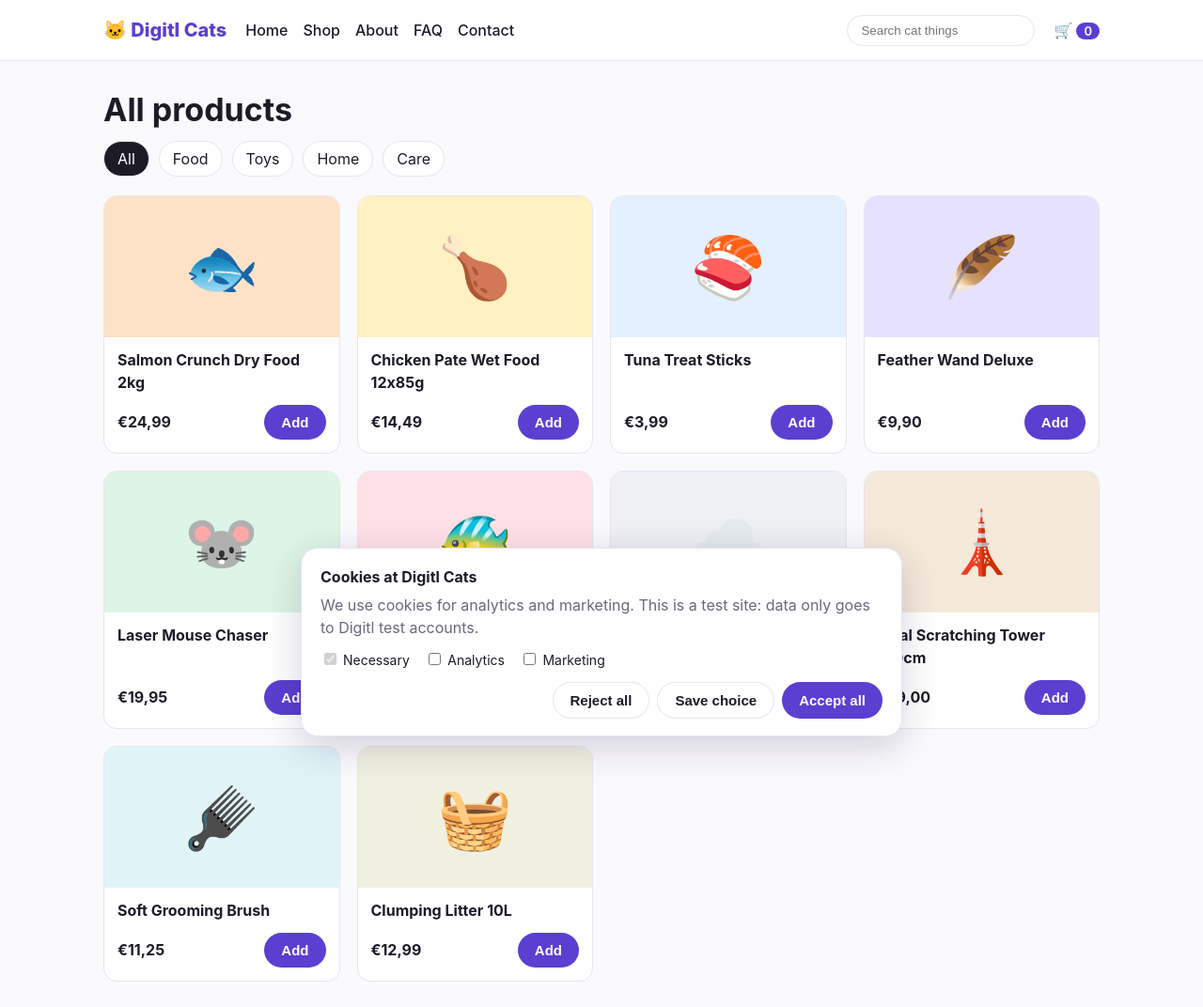
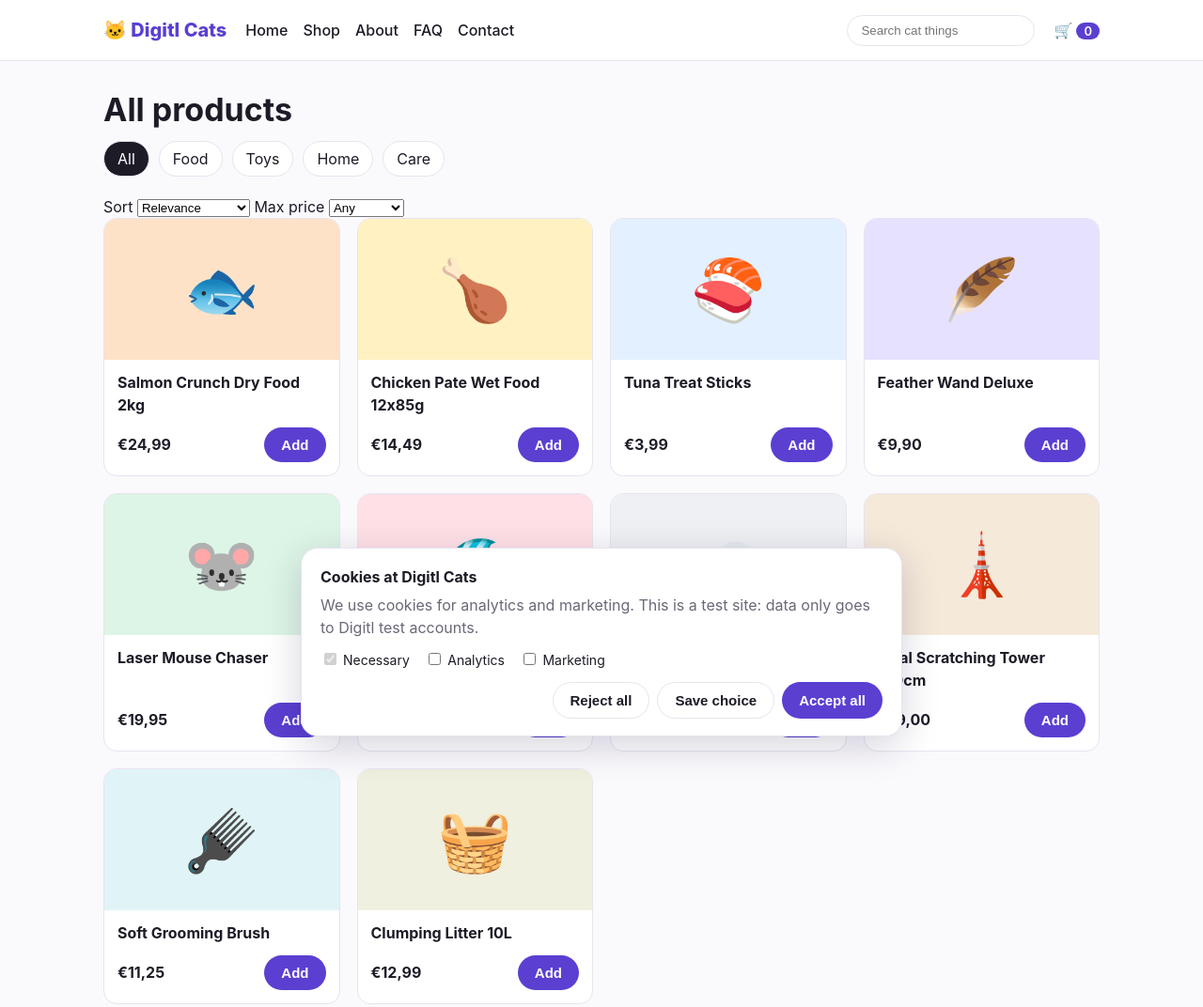
Before and after one commit to SamxDigitl/digitl-cats, a plain HTML site: page shop.html in a window 1280 px wide. Shown: the top 1072 px of the page at 94% size. Drawn offline with Linux system fonts and the light colour scheme.

Commit message:
Update shop.html

```diff
--- a/shop.html
+++ b/shop.html
@@ -13,6 +13,8 @@
 <main class="wrap">
 <h1 id="list-title">All products</h1>
 <div class="filters"><a href="shop.html" data-cat="" data-nav="category_filter">All</a><a href="shop.html?category=Food" data-cat="Food" data-nav="category_filter">Food</a><a href="shop.html?category=Toys" data-cat="Toys" data-nav="category_filter">Toys</a><a href="shop.html?category=Home" data-cat="Home" data-nav="category_filter">Home</a><a href="shop.html?category=Care" data-cat="Care" data-nav="category_filter">Care</a></div>
+<div class="toolbar"><label>Sort <select id="sort"><option value="relevance">Relevance</option><option value="price_asc">Price low to high</option><option value="price_desc">Price high to low</option><option value="name">Name</option></select></label>
+<label>Max price <select id="price-max"><option value="">Any</option><option value="10">Up to &euro;10</option><option value="25">Up to &euro;25</option><option value="50">Up to &euro;50</option></select></label></div>
 <div class="grid" id="products"></div>
 </main>
 <script src="assets/catalog.js"></script>
```
